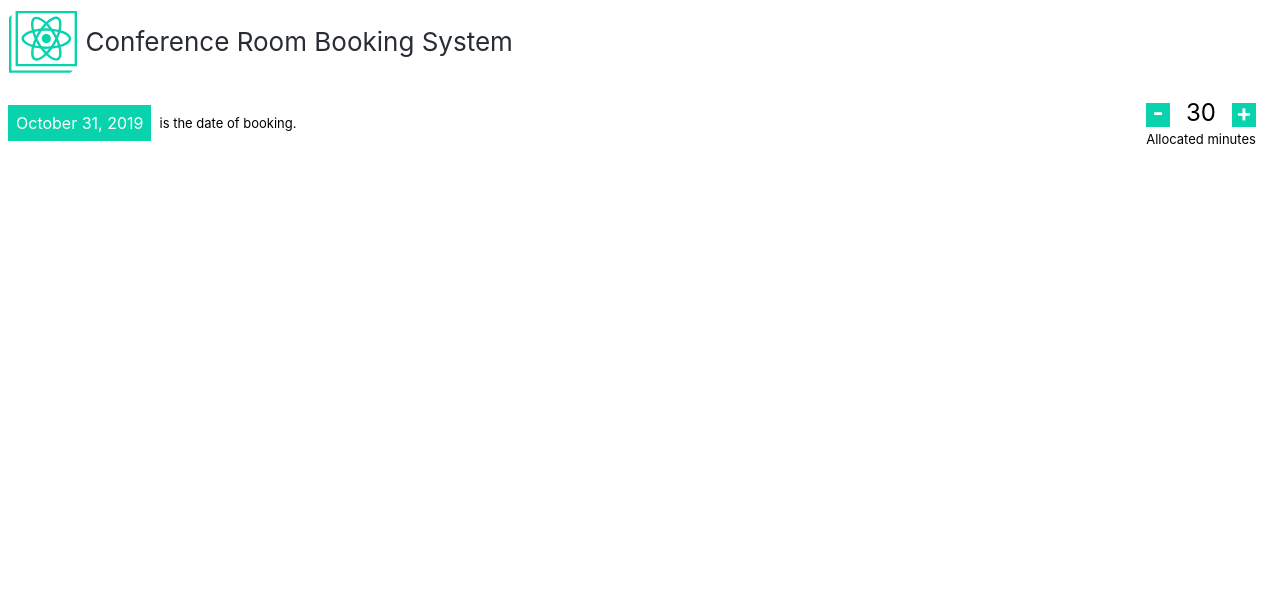
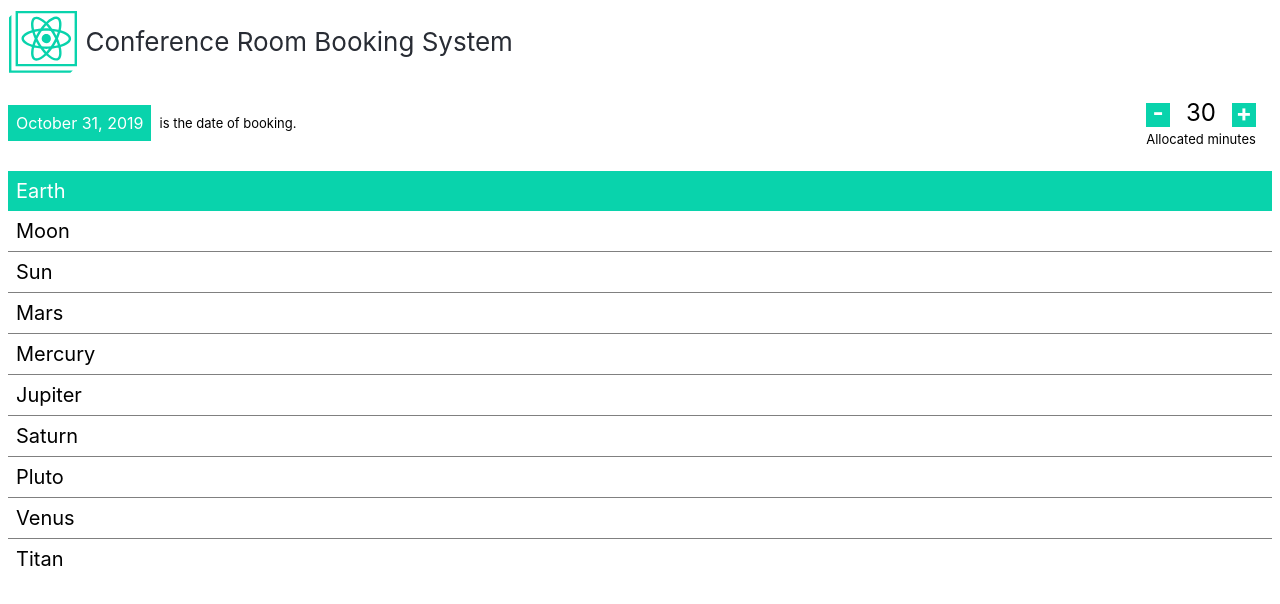
Before and after one commit to nadirlaskar/conference-room-booking, a React (Create React App) app: page / in a window 1280 px wide. Shown: the top 604 px of the page. Built offline with nearby package versions, Linux system fonts and the light colour scheme.

Commit message:
added room List

```diff
--- /dev/null
+++ b/src/assets/rooms.json
@@ -0,0 +1,31 @@
+[{
+        "name": "Earth"
+    },
+    {
+        "name": "Moon"
+    },
+    {
+        "name": "Sun"
+    },
+    {
+        "name": "Mars"
+    },
+    {
+        "name": "Mercury"
+    },
+    {
+        "name": "Jupiter"
+    },
+    {
+        "name": "Saturn"
+    },
+    {
+        "name": "Pluto"
+    },
+    {
+        "name": "Venus"
+    },
+    {
+        "name": "Titan"
+    }
+]
--- a/src/components/Booking.js
+++ b/src/components/Booking.js
@@ -2,6 +2,8 @@ import React, {useState} from "react";
 import "./Booking.css";
 import Counter from "./Counter";
 import Calender from './Calender';
+import rooms from '../assets/rooms';
+import RoomList from './List';
 
 function Booking() {
   let [date, setDate] = useState(new Date());
@@ -16,7 +18,9 @@ function Booking() {
           <Counter count={allocatedDuration} desc={"Allocated minutes"} onChange={(count)=>setAllocatedDuration(count)} />
         </div>
       </div>
-      <div className="Booking-content"></div>
+      <div className="Booking-content">
+          <RoomList items={rooms}/>
+      </div>
     </div>
   );
 }
--- /dev/null
+++ b/src/components/List.css
@@ -0,0 +1,26 @@
+ul.List-main {
+    list-style: none;
+    padding: 0px;
+}
+
+ul.List-main li {
+    padding: 8px;
+    font-size: 20px;
+}
+
+ul.List-main li:not(:last-child) {
+    border-bottom: 1px solid grey;
+}
+
+ul.List-main li.List-selected-item,
+ul.List-main li:active {
+    border: none;
+    background: #09d3ac;
+    color: white;
+}
+
+ul.List-main li:not(.List-selected-item):hover {
+    border: none;
+    background: rgba(0, 0, 0, 0.5);
+    color: white;
+}
--- /dev/null
+++ b/src/components/List.js
@@ -0,0 +1,20 @@
+import React from "react";
+import "./List.css";
+
+function List({ items, selected = 0, onSelect }) {
+  return (
+    <ul className="List-main">
+      {items.map((x, id) => (
+        <li
+          className={selected === id ? "List-selected-item" : ""}
+          key={id}
+          onClick={() => onSelect(id, x)}
+        >
+          {x.name}
+        </li>
+      ))}
+    </ul>
+  );
+}
+
+export default List;
```
Also changed, not shown: 1 other file (tests, documents, lock files or other folders).
